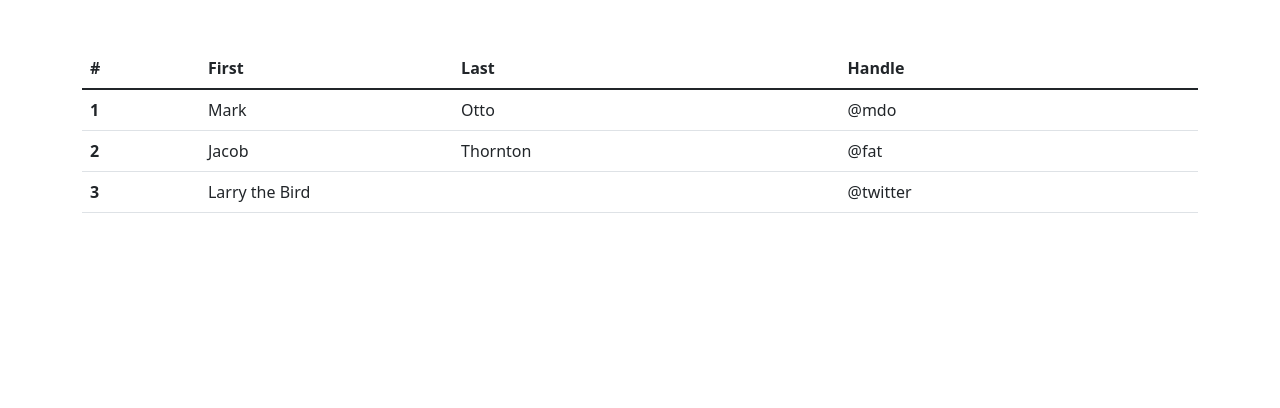
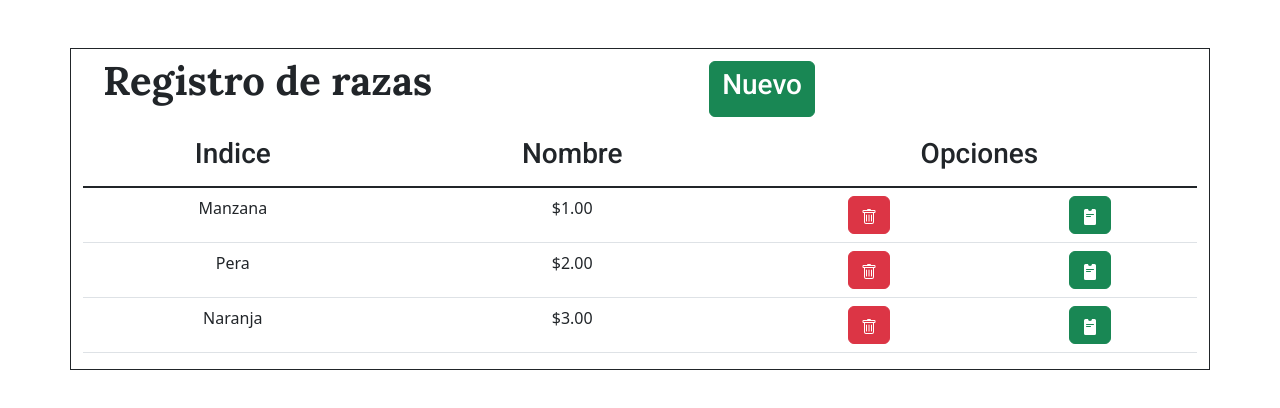
Before and after one commit to yortizher/Aplicativo-Mascotas, a Vue app in the folder Frontend/: page /CategoryRegistration in a window 1280 px wide. Shown: the top 408 px of the page. Built offline with nearby package versions, Linux system fonts and the light colour scheme.

Commit message:
Tabla 01

```diff
--- a/Frontend/src/assets/base.css
+++ b/Frontend/src/assets/base.css
@@ -72,3 +72,13 @@ body {
   -webkit-font-smoothing: antialiased;
   -moz-osx-font-smoothing: grayscale;
 } */
+@import url('https://fonts.googleapis.com/css2?family=Lora:wght@700&display=swap');
+@import url('https://fonts.googleapis.com/css2?family=Roboto:wght@500&display=swap');
+
+body h1{
+  font-family: 'Lora', serif;
+}
+body h3{
+  font-family: 'Roboto', sans-serif;
+
+}
--- a/Frontend/src/assets/main.css
+++ b/Frontend/src/assets/main.css
@@ -1,5 +1,5 @@
-/* @import './base.css';
-
+ @import './base.css';
+/*
 #app {
   max-width: 1280px;
   margin: 0 auto;
--- a/Frontend/src/components/module-categories/NuevaTabla.vue
+++ b/Frontend/src/components/module-categories/NuevaTabla.vue
@@ -1,35 +1,79 @@
 <script setup>
-
+defineProps({
+  title1: String,
+  title2: String,
+  title3: String,
+  arrayFrutas: {
+    type: Array,
+    required: true,
+  },
+});
 </script>
 
 <template>
+  <div class="row">
+    <div class="table-responsive">
       <table class="table table-hover">
         <thead>
-                <tr>
-                <th scope="col">#</th>
-                <th scope="col">First</th>
-                <th scope="col">Last</th>
-                <th scope="col">Handle</th>
+          <tr class="text-center">
+            <th scope="col"><h3>{{ title1 }}</h3></th>
+            <th scope="col"><h3>{{ title2 }}</h3></th>
+            <th scope="col"><h3>{{ title3 }}</h3></th>
           </tr>
         </thead>
-            <tbody class="table-group-divider">
-                <tr>
-                <th scope="row">1</th>
-                <td>Mark</td>
-                <td>Otto</td>
-                <td>@mdo</td>
-                </tr>
-                <tr>
-                <th scope="row">2</th>
-                <td>Jacob</td>
-                <td>Thornton</td>
-                <td>@fat</td>
-                </tr>
-                <tr>
-                <th scope="row">3</th>
-                <td colspan="2">Larry the Bird</td>
-                <td>@twitter</td>
+        <tbody class="table-group-divider text-center">
+          <tr class="body" v-for="item in arrayFrutas" :key="item.name">
+            <td v-text="item.name"></td>
+            <td v-text="item.price"></td>
+            <td>
+              <div class="row">
+                <div class="col">
+                  <button type="button" class="btn btn-danger">
+                    <svg
+                      xmlns="http://www.w3.org/2000/svg"
+                      width="16"
+                      height="16"
+                      fill="currentColor"
+                      class="bi bi-trash"
+                      viewBox="0 0 16 16"
+                    >
+                      <path
+                        d="M5.5 5.5A.5.5 0 0 1 6 6v6a.5.5 0 0 1-1 0V6a.5.5 0 0 1 .5-.5zm2.5 0a.5.5 0 0 1 .5.5v6a.5.5 0 0 1-1 0V6a.5.5 0 0 1 .5-.5zm3 .5a.5.5 0 0 0-1 0v6a.5.5 0 0 0 1 0V6z"
+                      />
+                      <path
+                        fill-rule="evenodd"
+                        d="M14.5 3a1 1 0 0 1-1 1H13v9a2 2 0 0 1-2 2H5a2 2 0 0 1-2-2V4h-.5a1 1 0 0 1-1-1V2a1 1 0 0 1 1-1H6a1 1 0 0 1 1-1h2a1 1 0 0 1 1 1h3.5a1 1 0 0 1 1 1v1zM4.118 4 4 4.059V13a1 1 0 0 0 1 1h6a1 1 0 0 0 1-1V4.059L11.882 4H4.118zM2.5 3V2h11v1h-11z"
+                      />
+                    </svg>
+                  </button>
+                </div>
+                <div class="col">
+                  <button
+                    type="button"
+                    class="btn btn-success"
+                    @click="getArray(index)"
+                    data-bs-toggle="modal"
+                    data-bs-target="#exampleModal"
+                  >
+                    <svg
+                      xmlns="http://www.w3.org/2000/svg"
+                      width="16"
+                      height="16"
+                      fill="currentColor"
+                      class="bi bi-pass-fill"
+                      viewBox="0 0 16 16"
+                    >
+                      <path
+                        d="M10 0a2 2 0 1 1-4 0H3.5A1.5 1.5 0 0 0 2 1.5v13A1.5 1.5 0 0 0 3.5 16h9a1.5 1.5 0 0 0 1.5-1.5v-13A1.5 1.5 0 0 0 12.5 0H10ZM4.5 5h7a.5.5 0 0 1 0 1h-7a.5.5 0 0 1 0-1Zm0 2h4a.5.5 0 0 1 0 1h-4a.5.5 0 0 1 0-1Z"
+                      />
+                    </svg>
+                  </button>
+                </div>
+              </div>
+            </td>
           </tr>
         </tbody>
       </table>
+    </div>
+  </div>
 </template>
--- /dev/null
+++ b/Frontend/src/logic/categories/CategoriesLogic.js
@@ -0,0 +1,18 @@
+const arrayFrutas = [
+    {
+        name: "Manzana",
+        price: "$1.00",
+        description: "Una manzana",
+    },
+    {
+        name: "Pera",
+        price: "$2.00",
+        description: "Una pera",
+    },
+    {
+        name: "Naranja",
+        price: "$3.00",
+        description: "Una naranja",
+    },
+];
+export default arrayFrutas
--- a/Frontend/src/views/categoryRegistration.vue
+++ b/Frontend/src/views/categoryRegistration.vue
@@ -1,16 +1,35 @@
 
 <script setup>
-import NuevaTabla from '../components/module-categories/NuevaTabla.vue';
+import NuevaTabla from "../components/module-categories/NuevaTabla.vue";
+import CategoriesLogic from "../logic/categories/CategoriesLogic";
+
+const arrayFrutas = CategoriesLogic;
 </script>
 
 <template>
-    <div class="container mt-5 aling-text-start">
-        <NuevaTabla/>
+  <div class="container mt-5 aling-text-center border border-dark">
+    <div class="row m-2 colors01">
+      <div class="col-md-4">
+        <h1>Registro de razas</h1>
+      </div>
+      <div class="col-md-4 offset-md-4 m-1">
+        <button type="button"  class="btn btn-success float-end"><h3 >Nuevo</h3></button>
+      </div>
     </div>
+      <CategoriesLogic />
+      <NuevaTabla
+        title1="Indice"
+        title2="Nombre"
+        title3="Opciones"
+        :arrayFrutas="arrayFrutas"
+      />
+
+  </div>
 </template>
 
 <style scoped>
-/* .container{
-    margin-top: 400px;
+/* .container .colors01{
+  background-color: rgb(2, 2, 2);
 } */
+
 </style>
```
Also changed, not shown: Frontend/src/logic/Breed/Breed-Logic.js (added). Lines whose indentation alone changed are shown as unchanged.
